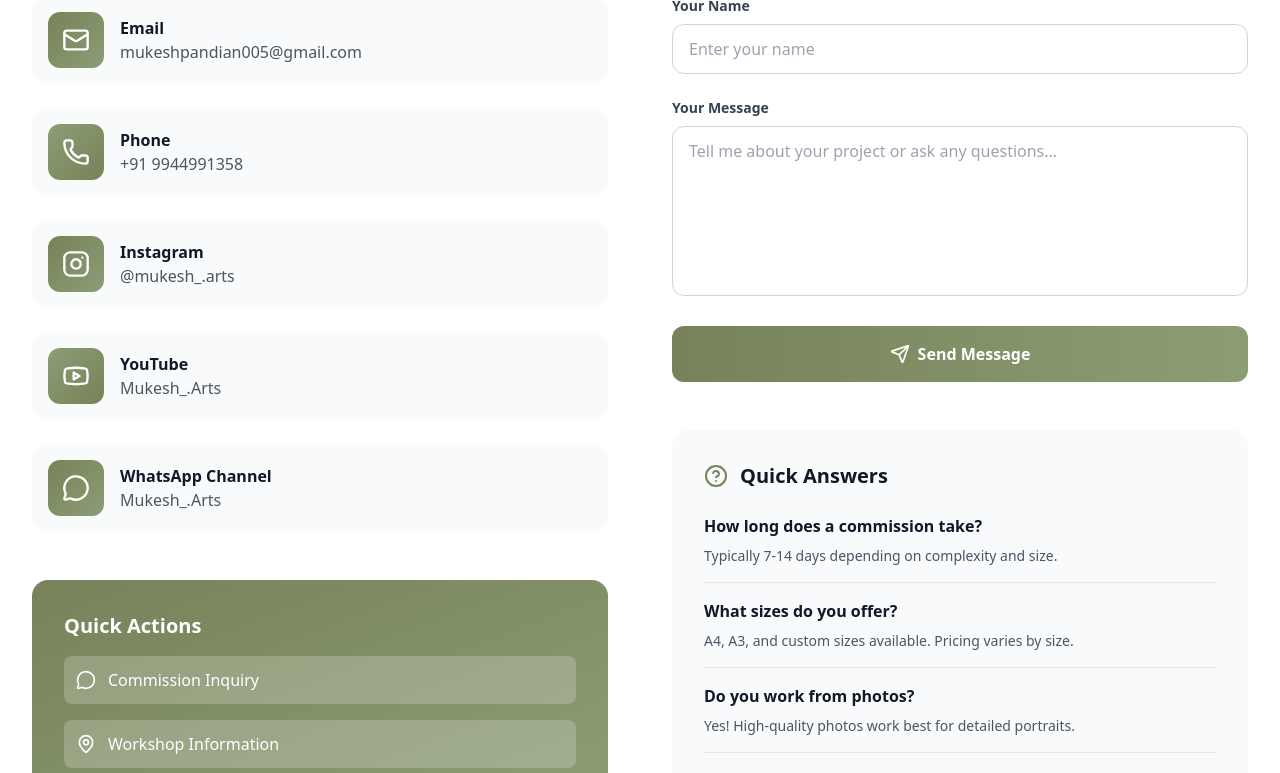
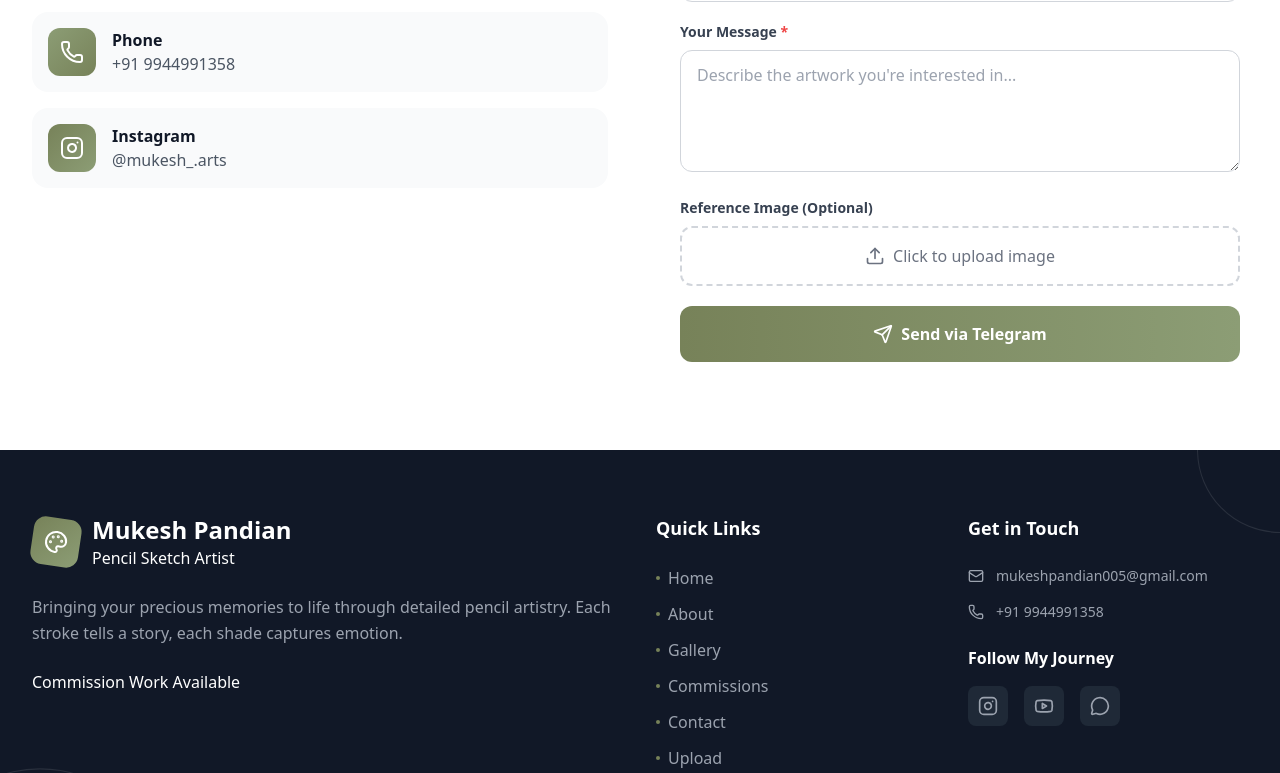
Before and after one commit to gx09812/mukesh-art-gallery-ecommerce, a React (Vite) app: page /contact in a window 1280 px wide. Shown: the part 340-1113 px from the top of the page. Built offline with nearby package versions, Linux system fonts and the light colour scheme.

Commit message:
telegram

```diff
--- a/src/components/Contact.jsx
+++ b/src/components/Contact.jsx
@@ -1,276 +1,230 @@
-import { useState } from 'react';
-import { motion } from 'framer-motion';
-import { Mail, Phone, Instagram, Youtube, MessageCircle, Send, MapPin, Clock, HelpCircle } from 'lucide-react';
+import { useState, useEffect } from 'react';
+import { motion, AnimatePresence } from 'framer-motion';
+import {
+  Mail, Phone, Instagram, Youtube,
+  MessageCircle, Send, MapPin,
+  HelpCircle, Upload, CheckCircle2, X
+} from 'lucide-react';
 import { fadeInUp, staggerContainer } from '../utils/motion';
+import axios from 'axios';
 
 const Contact = () => {
   const [formData, setFormData] = useState({
     name: '',
-    message: ''
+    message: '',
+    attachment: null
   });
 
-  const handleSubmit = (e) => {
-    e.preventDefault();
-    // Handle form submission here
-    console.log('Form submitted:', formData);
-    // Reset form
-    setFormData({ name: '', message: '' });
+  const [status, setStatus] = useState({ loading: false, success: false, error: null });
+  const [showPopup, setShowPopup] = useState(false); // State for the success popup
+
+  const handleChange = (e) => {
+    const { name, value, files } = e.target;
+    if (name === 'attachment') {
+      setFormData({ ...formData, attachment: files[0] });
+    } else {
+      setFormData({ ...formData, [name]: value });
+    }
   };
 
-  const handleChange = (e) => {
-    setFormData({
-      ...formData,
-      [e.target.name]: e.target.value
-    });
+  const handleSubmit = async (e) => {
+    e.preventDefault();
+
+    // Final check for mandatory fields
+    if (!formData.name || !formData.message) {
+      setStatus({ ...status, error: "Please fill in all mandatory fields." });
+      return;
+    }
+
+    setStatus({ loading: true, success: false, error: null });
+
+    const data = new FormData();
+    data.append('name', formData.name);
+    data.append('message', formData.message);
+
+    // Only append image if it exists (Optional)
+    if (formData.attachment) {
+      data.append('attachment', formData.attachment);
+    }
+
+    try {
+      const response = await axios.post("http://localhost:5000/contact-telegram", data);
+
+      if (response.data.success) {
+        setStatus({ loading: false, success: true, error: null });
+        setFormData({ name: '', message: '', attachment: null });
+        if (document.getElementById('attachment')) document.getElementById('attachment').value = '';
+
+        // Trigger the popup
+        setShowPopup(true);
+      }
+    } catch (err) {
+      console.error("Submission Error:", err);
+      setStatus({ loading: false, success: false, error: "Failed to send message. Please try again." });
+    }
   };
 
   const contactInfo = [
-    {
-      icon: Mail,
-      label: 'Email',
-      value: 'mukeshpandian005@gmail.com',
-      href: 'mailto:mukeshpandian005@gmail.com',
-      color: 'from-[#778259] to-[#8c9d75]'
-    },
-    {
-      icon: Phone,
-      label: 'Phone',
-      value: '+91 9944991358',
-      href: 'tel:+919944991358',
-      color: 'from-[#8c9d75] to-[#778259]'
-    },
-    {
-      icon: Instagram,
-      label: 'Instagram',
-      value: '@mukesh_.arts',
-      href: 'https://instagram.com/mukesh_.arts',
-      color: 'from-[#778259] to-[#8c9d75]'
-    },
-    {
-      icon: Youtube,
-      label: 'YouTube',
-      value: 'Mukesh_.Arts',
-      href: 'https://youtube.com/@mukesh_arts_?feature=shared',
-      color: 'from-[#8c9d75] to-[#778259]'
-    },
-    {
-      icon: MessageCircle,
-      label: 'WhatsApp Channel',
-      value: 'Mukesh_.Arts',
-      href: 'https://whatsapp.com/channel/0029Vb6kVtK3mFY6Gdm0sF3S',
-      color: 'from-[#778259] to-[#8c9d75]'
-    }
-  ];
-
-  const quickAnswers = [
-    {
-      question: 'How long does a commission take?',
-      answer: 'Typically 7-14 days depending on complexity and size.'
-    },
-    {
-      question: 'What sizes do you offer?',
-      answer: 'A4, A3, and custom sizes available. Pricing varies by size.'
-    },
-    {
-      question: 'Do you work from photos?',
-      answer: 'Yes! High-quality photos work best for detailed portraits.'
-    },
-    {
-      question: 'What is your pricing?',
-      answer: 'Starting from ₹2,500 for portraits. Contact for custom quotes.'
-    },
-    {
-      question: 'Do you ship nationwide?',
-      answer: 'Yes, secure packaging and delivery across India available.'
-    },
-    {
-      question: 'Can I see progress updates?',
-      answer: 'Absolutely! I share progress photos during the creation process.'
-    }
+    { icon: Mail, label: 'Email', value: 'mukeshpandian005@gmail.com', href: 'mailto:mukeshpandian005@gmail.com', color: 'from-[#778259] to-[#8c9d75]' },
+    { icon: Phone, label: 'Phone', value: '+91 9944991358', href: 'tel:+919944991358', color: 'from-[#8c9d75] to-[#778259]' },
+    { icon: Instagram, label: 'Instagram', value: '@mukesh_.arts', href: 'https://instagram.com/mukesh_.arts', color: 'from-[#778259] to-[#8c9d75]' },
   ];
 
   return (
-    <section className="py-20 bg-white">
+    <section className="py-20 bg-white relative">
+      {/* --- Success Popup Modal --- */}
+      <AnimatePresence>
+        {showPopup && (
+          <div className="fixed inset-0 z-[100] flex items-center justify-center p-4 bg-black/50 backdrop-blur-sm">
+            <motion.div
+              initial={{ scale: 0.8, opacity: 0 }}
+              animate={{ scale: 1, opacity: 1 }}
+              exit={{ scale: 0.8, opacity: 0 }}
+              className="bg-white rounded-3xl p-8 max-w-sm w-full text-center shadow-2xl"
+            >
+              <div className="w-20 h-20 bg-green-100 rounded-full flex items-center justify-center mx-auto mb-6">
+                <CheckCircle2 className="w-10 h-10 text-green-600" />
+              </div>
+              <h3 className="text-2xl font-bold text-gray-900 mb-2">Message Sent!</h3>
+              <p className="text-gray-600 mb-8">
+                Your message has been delivered to Telegram. I will get back to you shortly!
+              </p>
+              <button
+                onClick={() => setShowPopup(false)}
+                className="w-full bg-[#778259] text-white py-3 rounded-xl font-bold hover:bg-[#5f6947] transition-colors"
+              >
+                Awesome!
+              </button>
+            </motion.div>
+          </div>
+        )}
+      </AnimatePresence>
+
       <div className="max-w-7xl mx-auto px-4 sm:px-6 lg:px-8">
-        <motion.div
-          variants={staggerContainer}
-          initial="hidden"
-          whileInView="show"
-          viewport={{ once: true }}
-        >
-          {/* Header */}
+        <motion.div variants={staggerContainer} initial="hidden" whileInView="show" viewport={{ once: true }}>
+
           <motion.div className="text-center mb-16" variants={fadeInUp}>
             <h2 className="font-heading text-4xl lg:text-5xl font-bold text-gray-900 mb-6">
               Let's <span className="text-[#778259]">Connect</span>
             </h2>
-            <p className="text-xl text-gray-600 max-w-3xl mx-auto">
-              Have a question, want to commission artwork, or just want to say hello? I'd love to hear from you!
-            </p>
           </motion.div>
 
           <div className="grid lg:grid-cols-2 gap-16">
-            {/* Contact Information */}
-            <motion.div variants={fadeInUp}>
-              <h3 className="font-heading text-2xl font-bold text-gray-900 mb-8">
-                Get in Touch
-              </h3>
 
-              <div className="space-y-6 mb-12">
-                {contactInfo.map((item, index) => {
-                  const IconComponent = item.icon;
-                  return (
-                    <motion.a
-                      key={index}
-                      href={item.href}
-                      target={item.href.startsWith('http') ? '_blank' : undefined}
-                      rel={item.href.startsWith('http') ? 'noopener noreferrer' : undefined}
-                      variants={fadeInUp}
-                      whileHover={{ x: 10 }}
-                      className="flex items-center space-x-4 p-4 bg-gray-50 rounded-2xl hover:bg-gray-100 transition-all group"
-                    >
-                      <motion.div
-                        whileHover={{ scale: 1.1, rotate: 5 }}
-                        className={`w-14 h-14 bg-gradient-to-br ${item.color} rounded-xl flex items-center justify-center`}
-                      >
-                        <IconComponent className="h-7 w-7 text-white" />
-                      </motion.div>
-                      <div>
-                        <h4 className="font-semibold text-gray-900 group-hover:text-[#778259] transition-colors">
-                          {item.label}
-                        </h4>
-                        <p className="text-gray-600">{item.value}</p>
-                      </div>
-                    </motion.a>
-                  );
-                })}
+            {/* Left Side: Contact Info */}
+            <motion.div variants={fadeInUp} className="space-y-8">
+              <h3 className="font-heading text-2xl font-bold text-gray-900">Get in Touch</h3>
+              <div className="space-y-4">
+                {contactInfo.map((item, index) => (
+                  <a key={index} href={item.href} className="flex items-center space-x-4 p-4 bg-gray-50 rounded-2xl hover:bg-gray-100 transition-all group">
+                    <div className={`w-12 h-12 bg-gradient-to-br ${item.color} rounded-xl flex items-center justify-center text-white`}>
+                      <item.icon className="h-6 w-6" />
+                    </div>
+                    <div>
+                      <h4 className="font-semibold text-gray-900">{item.label}</h4>
+                      <p className="text-gray-600">{item.value}</p>
+                    </div>
+                  </a>
+                ))}
               </div>
-
-              {/* Quick Actions */}
-              <motion.div
-                className="bg-gradient-to-br from-[#778259] to-[#8c9d75] rounded-2xl p-8 text-white"
-                variants={fadeInUp}
-              >
-                <h4 className="font-heading text-xl font-bold mb-4">
-                  Quick Actions
-                </h4>
-                <div className="space-y-4">
-                  <motion.a
-                    href="https://wa.me/919944991358"
-                    target="_blank"
-                    rel="noopener noreferrer"
-                    whileHover={{ scale: 1.02 }}
-                    className="flex items-center space-x-3 bg-white/20 rounded-lg p-3 hover:bg-white/30 transition-colors"
-                  >
-                    <MessageCircle className="h-5 w-5" />
-                    <span>Commission Inquiry</span>
-                  </motion.a>
-                  <motion.a
-                    href="https://whatsapp.com/channel/0029Vb6kVtK3mFY6Gdm0sF3S"
-                    target="_blank"
-                    rel="noopener noreferrer"
-                    whileHover={{ scale: 1.02 }}
-                    className="flex items-center space-x-3 bg-white/20 rounded-lg p-3 hover:bg-white/30 transition-colors"
-                  >
-                    <MapPin className="h-5 w-5" />
-                    <span>Workshop Information</span>
-                  </motion.a>
-                </div>
-              </motion.div>
             </motion.div>
 
-            {/* Contact Form */}
+            {/* Right Side: Contact Form */}
             <motion.div variants={fadeInUp}>
-              <h3 className="font-heading text-2xl font-bold text-gray-900 mb-8">
-                Send a Message
-              </h3>
+              <div className="bg-white p-2">
+                <h3 className="font-heading text-2xl font-bold text-gray-900 mb-8">Send a Message</h3>
 
-              <motion.form
-                onSubmit={handleSubmit}
-                className="space-y-6 mb-12"
-                variants={staggerContainer}
-              >
-                <motion.div variants={fadeInUp}>
-                  <label htmlFor="name" className="block text-sm font-semibold text-gray-700 mb-2">
-                    Your Name
-                  </label>
-                  <motion.input
-                    whileFocus={{ scale: 1.02 }}
-                    type="text"
-                    id="name"
-                    name="name"
-                    value={formData.name}
-                    onChange={handleChange}
-                    required
-                    className="w-full px-4 py-3 border border-gray-300 rounded-xl focus:ring-2 focus:ring-[#778259] focus:border-transparent transition-all"
-                    placeholder="Enter your name"
-                  />
-                </motion.div>
+                <form onSubmit={handleSubmit} className="space-y-5">
+                  {/* Name Input - MANDATORY */}
+                  <div>
+                    <label className="block text-sm font-semibold text-gray-700 mb-2">
+                      Your Name <span className="text-red-500">*</span>
+                    </label>
+                    <input
+                      type="text"
+                      name="name"
+                      value={formData.name}
+                      onChange={handleChange}
+                      required // HTML5 validation
+                      placeholder="Jane Doe"
+                      className="w-full px-4 py-3 border border-gray-300 rounded-xl focus:ring-2 focus:ring-[#778259] outline-none transition-all"
+                    />
+                  </div>
 
-                <motion.div variants={fadeInUp}>
-                  <label htmlFor="message" className="block text-sm font-semibold text-gray-700 mb-2">
-                    Your Message
-                  </label>
-                  <motion.textarea
-                    whileFocus={{ scale: 1.02 }}
-                    id="message"
-                    name="message"
-                    value={formData.message}
-                    onChange={handleChange}
-                    required
-                    rows={6}
-                    className="w-full px-4 py-3 border border-gray-300 rounded-xl focus:ring-2 focus:ring-[#778259] focus:border-transparent transition-all resize-none"
-                    placeholder="Tell me about your project or ask any questions..."
-                  />
-                </motion.div>
+                  {/* Message Input - MANDATORY */}
+                  <div>
+                    <label className="block text-sm font-semibold text-gray-700 mb-2">
+                      Your Message <span className="text-red-500">*</span>
+                    </label>
+                    <textarea
+                      name="message"
+                      value={formData.message}
+                      onChange={handleChange}
+                      required // HTML5 validation
+                      rows={4}
+                      placeholder="Describe the artwork you're interested in..."
+                      className="w-full px-4 py-3 border border-gray-300 rounded-xl focus:ring-2 focus:ring-[#778259] outline-none transition-all"
+                    />
+                  </div>
 
-                <motion.button
-                  type="submit"
-                  variants={fadeInUp}
-                  whileHover={{ scale: 1.05 }}
-                  whileTap={{ scale: 0.95 }}
-                  className="w-full bg-gradient-to-r from-[#778259] to-[#8c9d75] text-white py-4 rounded-xl font-semibold flex items-center justify-center space-x-2 hover:shadow-lg transition-all"
-                >
-                  <Send className="h-5 w-5" />
-                  <span>Send Message</span>
-                </motion.button>
-              </motion.form>
+                  {/* Attachment Upload - OPTIONAL */}
+                  <div>
+                    <label className="block text-sm font-semibold text-gray-700 mb-2">
+                      Reference Image (Optional)
+                    </label>
+                    <div className="relative border-2 border-dashed border-gray-300 rounded-xl p-4 hover:border-[#778259] transition-colors">
+                      <input
+                        type="file"
+                        id="attachment"
+                        name="attachment"
+                        onChange={handleChange}
+                        accept="image/*"
+                        className="absolute inset-0 w-full h-full opacity-0 cursor-pointer"
+                      />
+                      <div className="flex items-center justify-center space-x-2 text-gray-500">
+                        <Upload className="h-5 w-5" />
+                        <span className="truncate max-w-[200px]">
+                          {formData.attachment ? formData.attachment.name : "Click to upload image"}
+                        </span>
+                      </div>
+                    </div>
+                    {formData.attachment && (
+                      <button
+                        type="button"
+                        onClick={() => setFormData({...formData, attachment: null})}
+                        className="text-xs text-red-500 mt-2 hover:underline"
+                      >
+                        Remove image
+                      </button>
+                    )}
+                  </div>
 
-              {/* Quick Answers Section */}
-              <motion.div
-                className="bg-gray-50 rounded-2xl p-8"
-                variants={fadeInUp}
-              >
-                <div className="flex items-center space-x-3 mb-6">
-                  <HelpCircle className="h-6 w-6 text-[#778259]" />
-                  <h4 className="font-heading text-xl font-bold text-gray-900">
-                    Quick Answers
-                  </h4>
-                </div>
-                <div className="space-y-4">
-                  {quickAnswers.map((qa, index) => (
-                    <motion.div
-                      key={index}
-                      variants={fadeInUp}
-                      className="border-b border-gray-200 pb-4 last:border-b-0 last:pb-0"
-                    >
-                      <h5 className="font-semibold text-gray-900 mb-2">
-                        {qa.question}
-                      </h5>
-                      <p className="text-gray-600 text-sm">
-                        {qa.answer}
-                      </p>
+                  <button
+                    type="submit"
+                    disabled={status.loading}
+                    className={`w-full py-4 rounded-xl font-bold text-white transition-all flex items-center justify-center space-x-2 ${
+                      status.loading ? 'bg-gray-400 cursor-not-allowed' : 'bg-gradient-to-r from-[#778259] to-[#8c9d75] hover:shadow-lg'
+                    }`}
+                  >
+                    {status.loading ? (
+                      <span className="animate-pulse text-sm">Processing...</span>
+                    ) : (
+                      <>
+                        <Send className="h-5 w-5" />
+                        <span>Send via Telegram</span>
+                      </>
+                    )}
+                  </button>
+
+                  {status.error && (
+                    <motion.div initial={{ opacity: 0 }} animate={{ opacity: 1 }} className="text-red-500 text-sm bg-red-50 p-3 rounded-lg text-center">
+                      {status.error}
                     </motion.div>
-                  ))}
-                </div>
-              </motion.div>
+                  )}
+                </form>
+              </div>
+            </motion.div>
 
-              <motion.p
-                className="text-sm text-gray-500 mt-4 text-center"
-                variants={fadeInUp}
-              >
-                I typically respond within 24 hours. For urgent inquiries, please use WhatsApp.
-              </motion.p>
-            </motion.div>
           </div>
         </motion.div>
       </div>
```
Also changed, not shown: server.cjs (+100 -115 lines), 1 other file (tests, documents, lock files or other folders).
